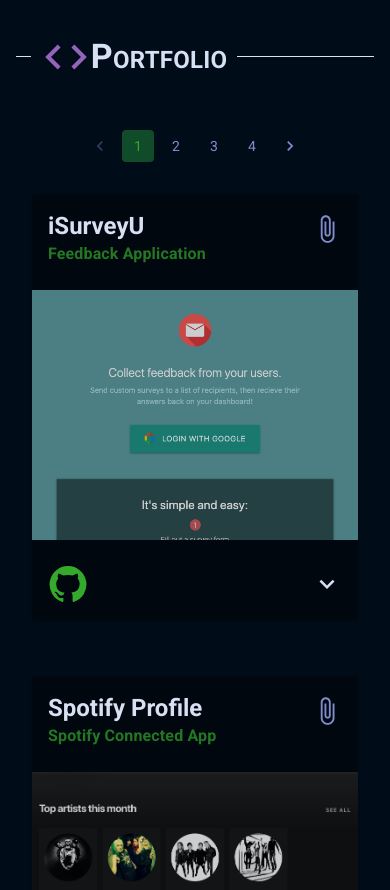
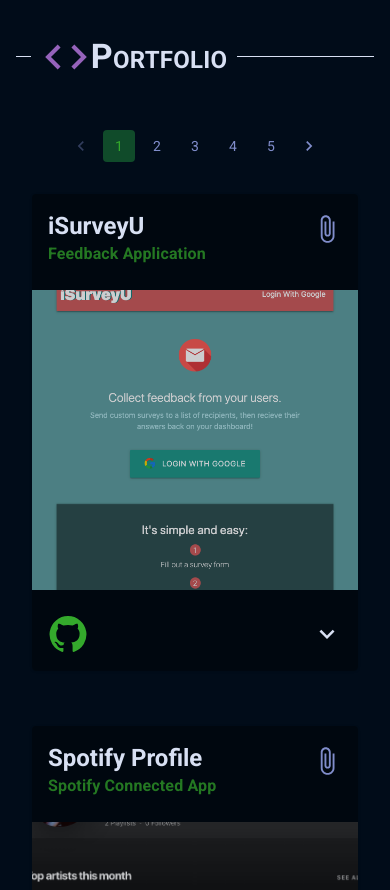
Before and after one commit to logan-barsell/loganb-portfolio, a React (Create React App) app: page / in a window 390 px wide. Shown: the part 2680-3570 px from the top of the page. Built offline with nearby package versions, Linux system fonts and the light colour scheme.

Commit message:
custom project card theme 4 breakpoints

```diff
--- a/src/components/Portfolio/ProjectCard.js
+++ b/src/components/Portfolio/ProjectCard.js
@@ -56,7 +56,7 @@
       <CardMedia
         sx={{ opacity: 0.8, my: 1 }}
         component="img"
-        height="250"
+        height="300"
         image={img}
         alt="Project Thumbnail"
       />
--- a/src/components/Portfolio/index.js
+++ b/src/components/Portfolio/index.js
@@ -1,4 +1,5 @@
-import * as React from 'react';
+import React, { useState, forwardRef } from 'react';
+import { createTheme, ThemeProvider } from '@mui/material/styles';
 import Container from '@mui/material/Container';
 import Box from '@mui/material/Box';
 import Grid from '@mui/material/Grid';
@@ -7,9 +8,14 @@
 import { projects } from './projects';
 
 
-const Portfolio = React.forwardRef((props, refs) => {
+const Portfolio = forwardRef((props, refs) => {
+  const theme = createTheme({
+    breakpoints: {
+      values: { xs: 0, sm: 780, md: 900, lg: 1200, xl: 1536 },
+    },
+  });
 
-  const [page, setPage] = React.useState(1);
+  const [page, setPage] = useState(1);
 
   const handleChange = (event, value) => {
     setPage(value);
@@ -46,12 +52,14 @@
             '.MuiPaginationItem-root.Mui-selected:hover': { backgroundColor: 'rgba(39, 170, 68, 0.4)' }
           }}
         />
+        <ThemeProvider theme={theme}>
           <Grid
             container
             spacing={3}
           >
             {renderProjects}
           </Grid>
+        </ThemeProvider>
       </Box>
     </Container>
   );
--- a/src/components/Portfolio/projects.js
+++ b/src/components/Portfolio/projects.js
@@ -6,6 +6,8 @@
 import fhs from '../../images/portfolio/fhssitetn.png';
 import bcsite from '../../images/portfolio/bcpictn.png';
 import tc6 from '../../images/portfolio/colorsixtn.png';
+import logan1 from '../../images/portfolio/portfoliov1.png';
+import audioplayer from '../../images/portfolio/audioplayer.png';
 
 
 export const projects = [
@@ -123,6 +125,34 @@
     hosted: 'Heroku',
     github: 'https://github.com/logan-barsell/barsell-construction',
     link: 'https://the-color-six.herokuapp.com/'
+  },
+  {
+    title: 'Logan Barsell (V1)',
+    type: 'Personal Website',
+    img: logan1,
+    desc: 'Portfolio website for a Web Developer to showcase skills and projects.',
+    buildList: [
+      'HTML, CSS, jQuery',
+      'Bootstrap',
+      'Node.js, Express'
+    ],
+    hosted: 'Heroku',
+    github: 'https://github.com/logan-barsell/portfolio-site',
+    link: 'https://loganbarsell-v1.herokuapp.com/'
+  },
+  {
+    title: 'Custom Audio Player',
+    type: 'React Component',
+    img: audioplayer,
+    desc: 'Dynamic music player with a song list and album art display.',
+    buildList: [
+      'React',
+      'Bootstrap', 'CSS',
+      'React H5 Audio Player'
+    ],
+    hosted: 'Netlify',
+    github: 'https://github.com/logan-barsell/audio-player',
+    link: 'https://audioplayer-react.netlify.app/'
   }
 ];
 
```
Also changed, not shown: src/images/portfolio/audioplayer.png (added), src/images/portfolio/portfoliov1.png (added). Lines whose indentation alone changed are shown as unchanged.
